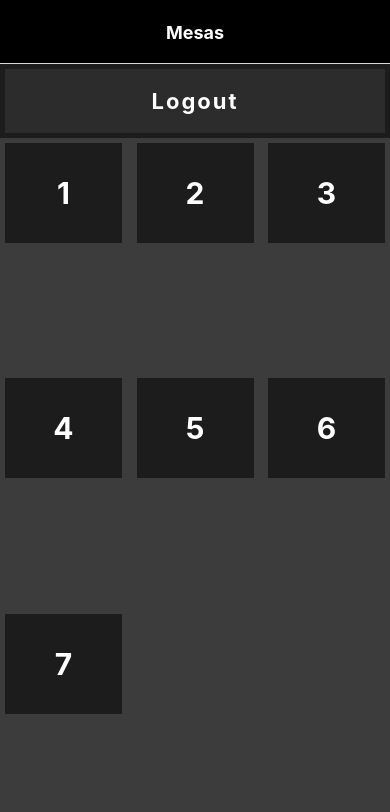
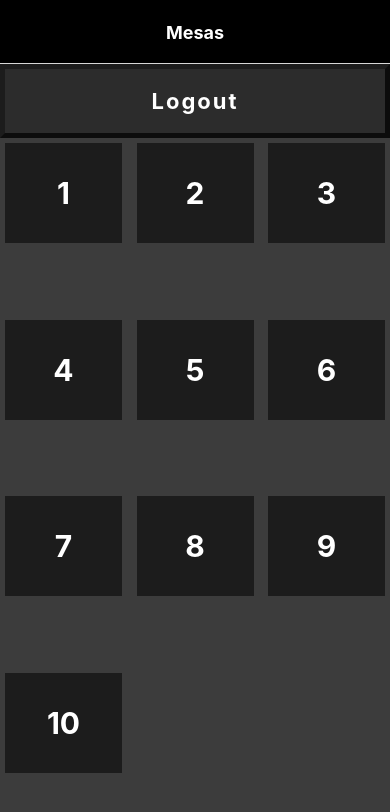
Before and after one commit to SessyoinKirin/Trabalho-de-Conclusao, a React Native app: screen /Mesa in a window 390 px wide. Shown: the top 812 px of the page. Built offline with nearby package versions, Linux system fonts and the light colour scheme.

Commit message:
foi um ajuste de css, e adição de mesas

```diff
--- a/estiloGeral.js
+++ b/estiloGeral.js
@@ -2,7 +2,7 @@
  * @Author: SessyoinChen
  * @Date: 2023-03-29 09:43:59
  * @LastEditors: SessyoinChen
- * @LastEditTime: 2023-05-03 10:49:41
+ * @LastEditTime: 2023-05-03 14:32:53
  * @FilePath: \Trabalho-de-Conclusao\estiloGeral.js
  * @Description:
  *
@@ -115,6 +115,7 @@ const styles = StyleSheet.create({
         margin: 2,
         fontSize: 20,
         color: '#fff',
+        textAlign:'center',
     },
     cardapioItem: {
         width: '100%',
@@ -217,7 +218,10 @@ const styles = StyleSheet.create({
         justifyContent: 'center',
         alignItems: 'center',
         borderWidth: 5,
-        borderColor: '#1c1c1c',
+        borderLeftColor:'#1c1c1c',
+        borderTopColor:'#1c1c1c',
+        borderRightColor:'#0c0c0c',
+        borderBottomColor:'#0c0c0c',
         backgroundColor: '#2c2c2c',
     },
     mesaLetra: {
@@ -236,8 +240,11 @@ const styles = StyleSheet.create({
         flex: 0.5,
         justifyContent: 'center',
         alignItems: 'center',
-        borderWidth: 3,
-        borderColor: '#1c1c1c',
+        borderWidth: 5,
+        borderLeftColor:'#1c1c1c',
+        borderTopColor:'#1c1c1c',
+        borderRightColor:'#0c0c0c',
+        borderBottomColor:'#0c0c0c',
         backgroundColor: '#2c2c2c',
 
     },
--- a/src/components/Mesa/index.js
+++ b/src/components/Mesa/index.js
@@ -2,7 +2,7 @@
  * @Author: SessyoinChen
  * @Date: 2023-04-11 09:40:11
  * @LastEditors: SessyoinChen
- * @LastEditTime: 2023-05-01 23:51:05
+ * @LastEditTime: 2023-05-03 14:30:29
  * @FilePath: \Trabalho-de-Conclusao\src\components\Mesa\index.js
  * @Description:
  *
@@ -15,7 +15,7 @@ import { createNativeStackNavigator } from '@react-navigation/native-stack';
 import styles from '../../../estiloGeral';
 
 function Mesa({ navigation }) {
-    const [mesa, setMesa] = React.useState([1, 2, 3, 4, 5, 6, 7])
+    const [mesa, setMesa] = React.useState([1, 2, 3, 4, 5, 6, 7, 8, 9, 10])
 
     return (
 
--- a/src/components/carrinho/index.js
+++ b/src/components/carrinho/index.js
@@ -2,7 +2,7 @@
  * @Author: SessyoinChen
  * @Date: 2023-03-27 14:14:46
  * @LastEditors: SessyoinChen
- * @LastEditTime: 2023-05-03 14:13:25
+ * @LastEditTime: 2023-05-03 14:23:12
  * @FilePath: \Trabalho-de-Conclusao\src\components\carrinho\index.js
  * @Description:
  *
@@ -99,17 +99,20 @@ export default function Carrinho({ route, navigation }) {
     function ListItem({ item }) {
         return (
             <View style={styles.cardapioItem}>
+                {/* imagem */}
                 <View style={{ flex: 2 }}>
                     <Image src={item.thumbnail} alt="" style={[styles.cardapioImg, { width: 100, height: 100 }]} />
                 </View>
+                {/* imagem */}
                 <View style={[styles.cardapioDescBtn, { flex: 5 }]}>
                     <View style={[styles.cardapioTitulo, { flex: 3 }]}>
-                        <Text style={styles.cardapioTexto}>{item.title}</Text>
+                        <Text style={styles.cardapioTexto} numberOfLines={1}>{item.title}</Text>
                     </View>
-                    <View style={[styles.cardapioContador, { flex: 3 }]}>
-                        <Text style={styles.cardapioTexto}>{item.count} x </Text>
-                        <Text style={styles.cardapioTexto}>{item.price}</Text>
-                        <TouchableOpacity onPress={() => removerItem(item.id)} style={[styles.cardapioBotaoAdd, item.removerDesativado && styles.cardapioBotaoAddDesativado, { flex: 4 }]}>
+                    <View style={[styles.cardapioContador, { flex: 3, alignItems:'center' }]}>
+                        <View style={{flex:3}}>
+                            <Text style={styles.cardapioTexto}>{item.count} x {item.price}</Text>
+                        </View>
+                        <TouchableOpacity onPress={() => removerItem(item.id)} style={[styles.cardapioBotaoAdd, item.removerDesativado && styles.cardapioBotaoAddDesativado, { flex: 3 }]}>
                             <Text style={[styles.cardapioAdd, item.removerDesativado && styles.cardapioItemDesativado]}>Remover</Text>
                         </TouchableOpacity>
 
@@ -122,7 +125,7 @@ export default function Carrinho({ route, navigation }) {
     function handleEnviar() {
         console.log("Itens do carrinho:");
         lista.forEach((item) => {
-            console.log(item.title, ', quantidade: ',item.count);
+            console.log(item.title, ', quantidade: ', item.count);
         });
         console.log("Observação:", observacao);
         toggleModal()
@@ -174,7 +177,7 @@ export default function Carrinho({ route, navigation }) {
                                             <TextInput value={observacao} onChange={(evt) => {
                                                 // console.log(evt.nativeEvent.text, 'observacao')
                                                 setObservacao(evt.nativeEvent.text)
-                                            }} style={styles.modalInput} multiline={true} numberOfLines={6}/>
+                                            }} style={styles.modalInput} multiline={true} numberOfLines={6} />
                                             <TouchableOpacity onPress={handleEnviar} style={styles.modalButton}>
                                                 <Text style={styles.modalButtonText}>Enviar</Text>
                                             </TouchableOpacity>
@@ -183,7 +186,7 @@ export default function Carrinho({ route, navigation }) {
                                 </Modal>
                             </View>
                             <View style={{ width: '50%', height: '100%' }}>
-                                <TouchableOpacity style={styles.carBotoesSuccess} onPress={()=>{setLista([])}}>
+                                <TouchableOpacity style={styles.carBotoesSuccess} onPress={() => { setLista([]) }}>
                                     <Text style={styles.carTextoBotao}>Finalizar</Text>
                                 </TouchableOpacity>
                             </View>
```
